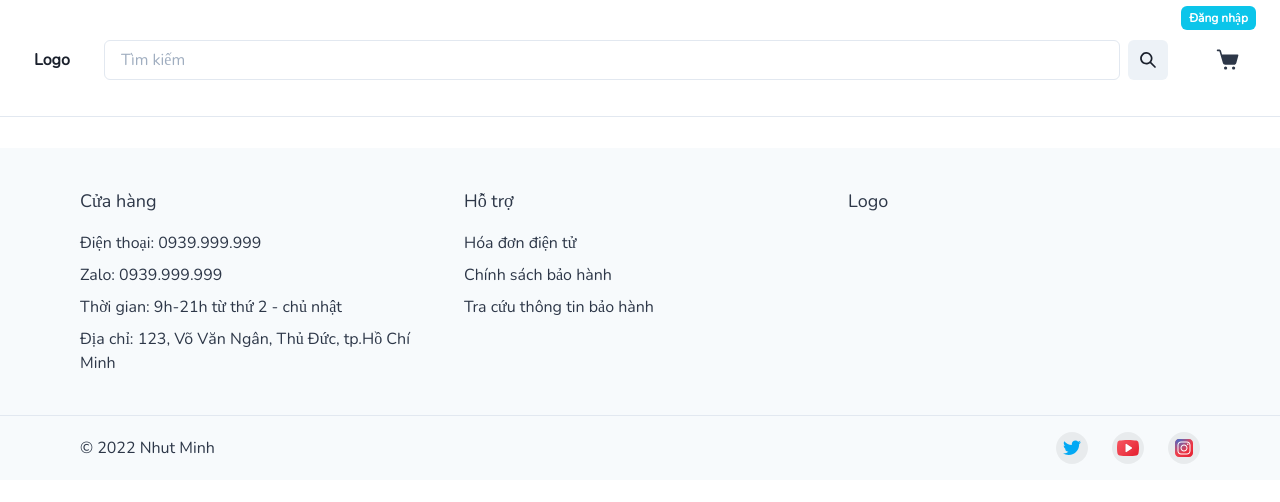
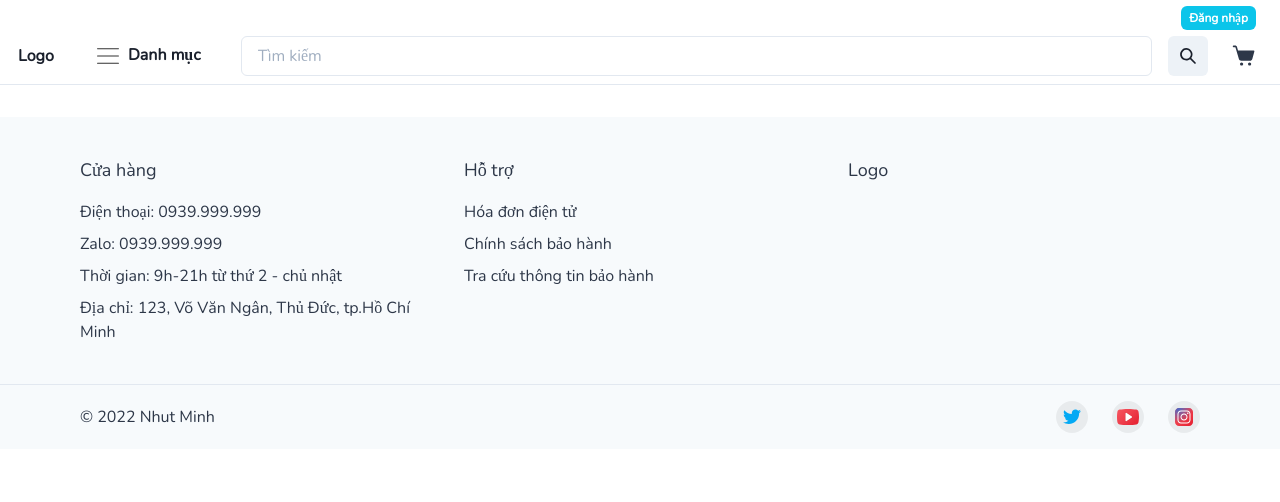
Before and after one commit to minhpn15/MinyuComputer, a React (Vite) app: page /product in a window 1280 px wide. Shown: the top 502 px of the page. Built offline with nearby package versions, Linux system fonts and the light colour scheme; no server answers.

Commit message:
feat: toogle menu

```diff
--- /dev/null
+++ b/src/assets/icons/Menu.jsx
@@ -0,0 +1,30 @@
+import React from 'react'
+
+function Menu() {
+  return (
+    <svg
+      xmlns="http://www.w3.org/2000/svg"
+      viewBox="0 0 172 172"
+      width="24px"
+      height="24px"
+    >
+      <g
+        fill="none"
+        strokeMiterlimit="10"
+        fontFamily="none"
+        fontSize="none"
+        fontWeight="none"
+        textAnchor="none"
+        style={{ mixBlendMode: 'normal' }}
+      >
+        <path d="M0 172V0h172v172z"></path>
+        <path
+          fill="#333"
+          d="M10.32 30.96a3.44 3.44 0 100 6.88h151.36a3.44 3.44 0 100-6.88zm0 51.6a3.44 3.44 0 100 6.88h151.36a3.44 3.44 0 100-6.88zm0 51.6a3.44 3.44 0 100 6.88h151.36a3.44 3.44 0 100-6.88z"
+        ></path>
+      </g>
+    </svg>
+  )
+}
+
+export default Menu
--- a/src/assets/icons/index.js
+++ b/src/assets/icons/index.js
@@ -7,3 +7,4 @@ export { default as User } from './User'
 export { default as Instagram } from './Instagram'
 export { default as Twitter } from './Twitter'
 export { default as Youtube } from './Youtube'
+export { default as Menu } from './Menu'
--- a/src/components/layouts/main/Header.jsx
+++ b/src/components/layouts/main/Header.jsx
@@ -1,49 +1,62 @@
-import React from 'react'
+import React, { useState } from 'react'
 import { useNavigate } from 'react-router-dom'
-import { Button, Input, Box, Container, IconButton } from '@chakra-ui/react'
-import { SearchIcon } from '@chakra-ui/icons'
-import { Cart } from '@/assets/icons'
+import {
+  Button,
+  Input,
+  Box,
+  Container,
+  IconButton,
+  HStack
+  // useOutsideClick
+} from '@chakra-ui/react'
+import { SearchIcon, CloseIcon } from '@chakra-ui/icons'
+import { Cart, Menu as MenuIcon } from '@/assets/icons'
+import Menu from './Menu'
 
 const Header = () => {
+  const ref = React.useRef()
+  const [openMenu, setOpenMenu] = useState(false)
   const navigate = useNavigate()
 
+  // useOutsideClick({
+  //   ref: ref,
+  //   handler: () => {
+  //     setOpenMenu(false)
+  //   }
+  // })
+
   return (
+    <Box position="relative">
       <Container maxW="container.xl">
-      <Box
-        h={16}
-        display="flex"
-        alignItems="center"
-        justifyContent="space-between"
-        pb={4}
-        mb={4}
-      >
-        <Box mx={4}>
+        <HStack spacing={6}>
+          <Box>
             <Button variant="unstyled" onClick={() => navigate('/')}>
               Logo
             </Button>
           </Box>
-        <Box
-          mx={4}
-          w={'100%'}
-          display="flex"
-          alignItems="center"
-          justifyContent="space-between"
+          <Button
+            variant="ghost"
+            leftIcon={openMenu ? <CloseIcon /> : <MenuIcon />}
+            onClick={event => {
+              event.stopPropagation()
+              setOpenMenu(state => !state)
+            }}
           >
+            {openMenu ? 'Đóng' : 'Danh mục'}
+          </Button>
+          <HStack flex={1} spacing={4}>
             <Input placeholder="Tìm kiếm" />
-          <IconButton mx={2} icon={<SearchIcon />} />
+            <IconButton ml={2} icon={<SearchIcon />} />
+            <IconButton
+              variant="ghost"
+              icon={<Cart />}
+              onClick={() => navigate('cart')}
+            />
+          </HStack>
+        </HStack>
+      </Container>
+      <Menu ref={ref} isOpen={openMenu} />
     </Box>
-        <Box>
-          <Button
-            mx={2}
-            colorScheme="cyan"
-            variant="ghost"
-            onClick={() => navigate('cart')}
-          >
-            <Cart />
-          </Button>
-        </Box>
-      </Box>
-    </Container>
   )
 }
 
--- /dev/null
+++ b/src/components/layouts/main/Menu.jsx
@@ -0,0 +1,29 @@
+import React, { useMemo } from 'react'
+import { Box, Container, SlideFade } from '@chakra-ui/react'
+
+const Menu = React.forwardRef(({ isOpen }, ref) => {
+  const menuHeight = useMemo(() => (isOpen ? '90vh' : '0px'), [isOpen])
+
+  return (
+    <Box
+      height={menuHeight}
+      width="full"
+      position="absolute"
+      top="100%"
+      left={0}
+      bg="rgba(0, 0, 0, 0.39)"
+    >
+      <SlideFade in={isOpen}>
+        <Box ref={ref} minHeight="600px" bg="white" shadow="md">
+          <Container maxW="container.xl">
+            <Box color="white" bg="teal.500" p={8}>
+              Menu is here
+            </Box>
+          </Container>
+        </Box>
+      </SlideFade>
+    </Box>
+  )
+})
+
+export default Menu
--- a/src/components/layouts/main/Topbar.jsx
+++ b/src/components/layouts/main/Topbar.jsx
@@ -6,7 +6,7 @@ import useAuth from '@/lib/useAuth'
 
 const Topbar = () => {
   const navigate = useNavigate()
-  const { profile } = useAuth()
+  const { profile, logout } = useAuth()
   const { isOpen, onOpen, onClose } = useDisclosure()
   const isLogged = useMemo(() => !!profile, [profile])
 
@@ -35,7 +35,13 @@ const Topbar = () => {
             >
               Tài khoản
             </Button>
-            <Button mx={2} colorScheme="cyan" size="xs" variant="ghost">
+            <Button
+              mx={2}
+              colorScheme="cyan"
+              size="xs"
+              variant="ghost"
+              onClick={logout}
+            >
               Đăng xuất
             </Button>
           </>
--- a/src/components/layouts/main/index.jsx
+++ b/src/components/layouts/main/index.jsx
@@ -18,11 +18,12 @@ const MainLayout = ({ children }) => {
           zIndex={10}
           borderBottom={'solid 1px'}
           borderColor={'gray.200'}
+          pb={2}
         >
           <Topbar />
           <Header />
         </Box>
-        <Container maxW="container.xl" marginTop="116px" paddingTop="32px">
+        <Container maxW="container.xl" marginTop="85px" paddingTop="32px">
           {children}
           <Outlet />
         </Container>
--- a/src/components/productCard/index.jsx
+++ b/src/components/productCard/index.jsx
@@ -56,7 +56,7 @@ const ProductCard = props => {
             .map((_, i) => (
               <StarIcon
                 key={i}
-                color={i < product.rating ? 'teal.500' : 'gray.300'}
+                color={i < product.rating ? 'orange.300' : 'gray.300'}
               />
             ))}
           <Box as="span" ml="2" color="gray.600" fontSize="sm">
--- a/src/lib/AuthProvider.jsx
+++ b/src/lib/AuthProvider.jsx
@@ -20,15 +20,12 @@ export default ({ children }) => {
   // TODO
   // if get profile fail =>  show popup
 
-  const logout = useCallback(
-    cb => {
-      removeToken()
-      remove()
-      queryClient.removeQueries(['profile'])
-      cb && cb()
-    },
-    [remove, queryClient]
-  )
+  const logout = useCallback(() => {
+    remove()
+    queryClient.removeQueries('profile')
+    removeToken()
+    // cb && cb()
+  }, [remove, queryClient])
 
   const contextValue = useMemo(
     () => ({
--- a/src/modules/home/components/HomeBanner.jsx
+++ b/src/modules/home/components/HomeBanner.jsx
@@ -19,10 +19,11 @@ const HomeBanner = props => {
           height={'full'}
           p={{ base: 2, sm: 6, lg: 6 }}
           rounded={'xl'}
-          border="solid 2px"
-          borderColor={'cyan.300'}
+          bg="gray.200"
         >
-          <Heading fontSize={'2xl'}>Miễn phí vận chuyển</Heading>
+          <Heading color="gray.600" fontSize={'2xl'}>
+            Miễn phí vận chuyển
+          </Heading>
           <Text color="gray.600">
             100% đơn hàng đều được miễn phí vận chuyển khi thanh toán trước.
           </Text>
@@ -33,10 +34,11 @@ const HomeBanner = props => {
           height={'full'}
           p={{ base: 2, sm: 6, lg: 6 }}
           rounded={'xl'}
-          border="solid 2px"
-          borderColor={'purple.300'}
+          bg="gray.200"
         >
-          <Heading fontSize={'2xl'}>Bảo hành tận tâm</Heading>
+          <Heading color="gray.600" fontSize={'2xl'}>
+            Bảo hành tận tâm
+          </Heading>
           <Text color="gray.600">
             Bất kể giấy tờ thế nào, ThinkPro luôn cam kết sẽ hỗ trợ khách hàng
             tới cùng.
@@ -48,10 +50,11 @@ const HomeBanner = props => {
           height={'full'}
           p={{ base: 2, sm: 6, lg: 6 }}
           rounded={'xl'}
-          border="solid 2px"
-          borderColor={'pink.300'}
+          bg="gray.200"
         >
-          <Heading fontSize={'2xl'}>Đổi trả 1-1 hoặc hoàn tiền</Heading>
+          <Heading color="gray.600" fontSize={'2xl'}>
+            Đổi trả 1-1 hoặc hoàn tiền
+          </Heading>
           <Text color="gray.600">
             Nếu phát sinh lỗi hoặc bạn cảm thấy sản phẩm chưa đáp ứng được nhu
             cầu.
```
Lines whose indentation alone changed are shown as unchanged.
